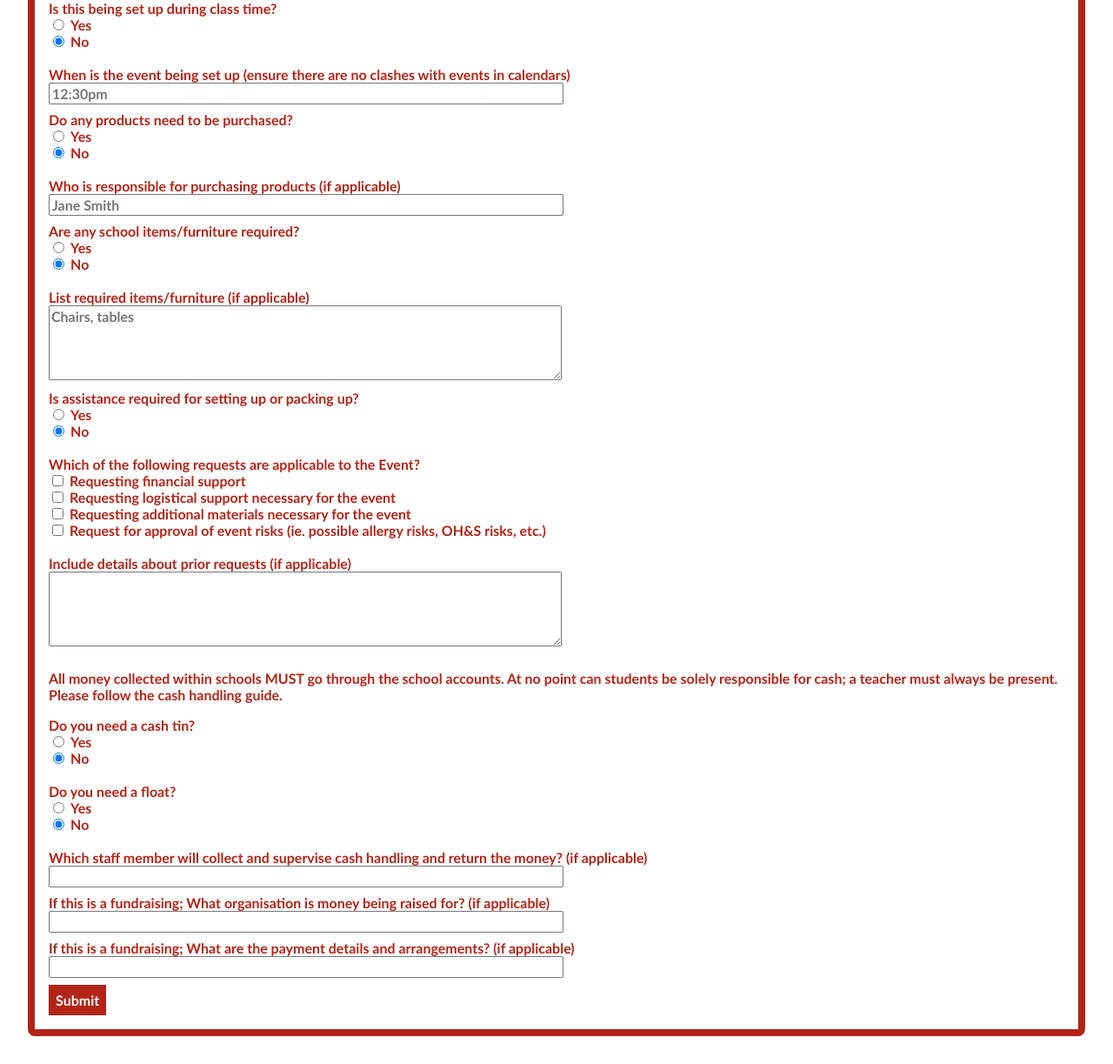
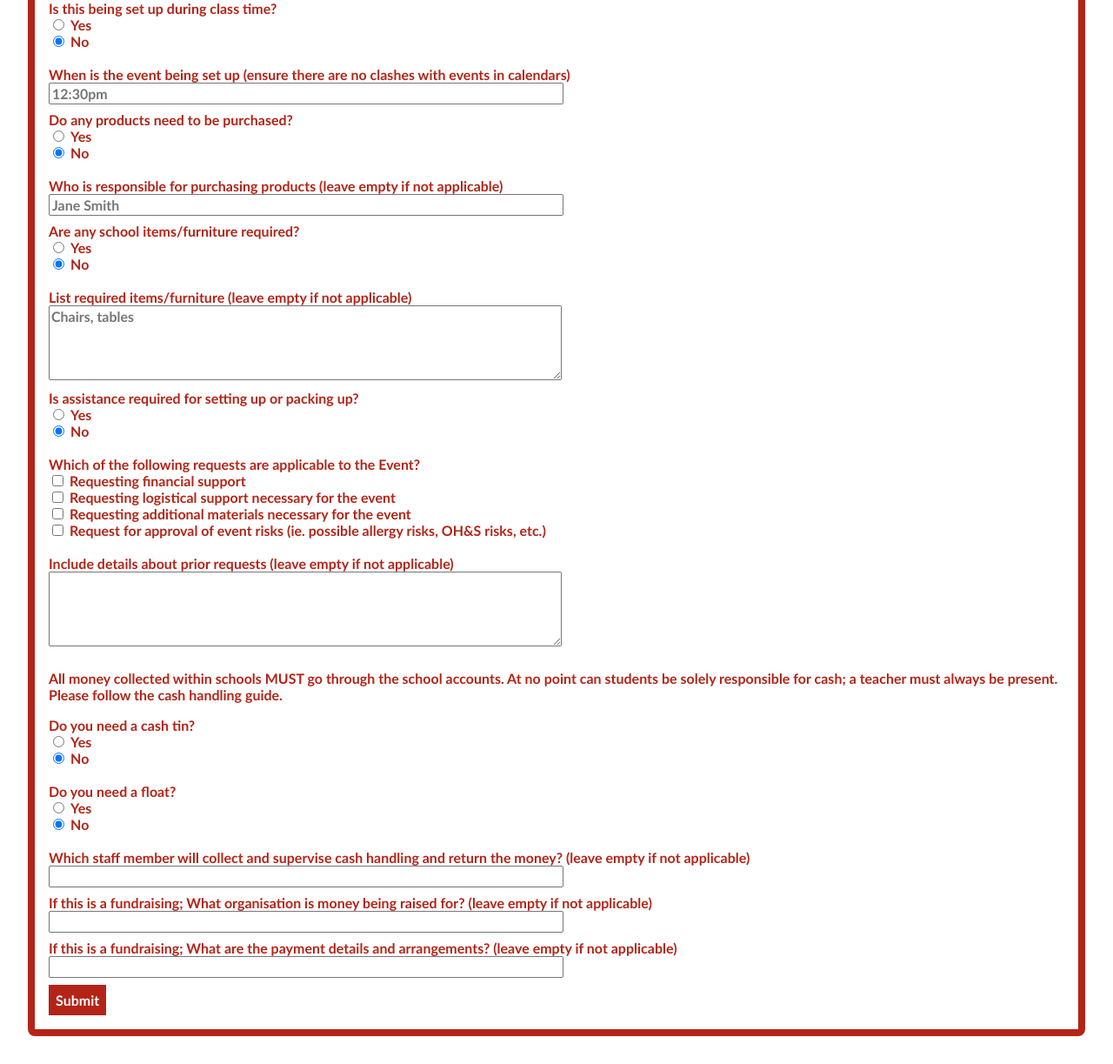
Before and after one commit to edward70/eventplanner, a Python web app: template templates/editevent.html in a window 1280 px wide. Shown: the part 1893-3116 px from the top of the page at 87% size. Run offline with Jinja, Linux system fonts and the light colour scheme; the template is opened without the code that fills it, so the values that code supplies are empty.

Commit message:
quickfix

```diff
--- a/templates/editevent.html
+++ b/templates/editevent.html
@@ -26,7 +26,7 @@
 		  <label>Teacher In Charge</label><br>
 		  <input type="text" name="teacher" placeholder="Ms. Jones" value="{{ event[4] }}" required><br>
 		  <label>Event Summary (ie. the reason for the event, students or groups involved, general requirements, etc.)</label><br>
-		  <textarea name="summary" placeholder="Lorem ipsum dolor sit amet..." value="{{ event[5] }}" required></textarea><br>
+		  <textarea name="summary" placeholder="Lorem ipsum dolor sit amet..." required>{{ event[5] }}</textarea><br>
 		  <label>Live School Calendar</label>
 		  <iframe src="{{ schoolcalendar }}" height="500"></iframe>
 		  <label>Live Lunchtime Activities Calendar</label>
@@ -67,7 +67,7 @@
 		  <input type="radio" name="productsbool" id="productsno" checked value="No">
 		  <label for="productsno">No</label><br><br>
 		  {% endif %}
-		  <label>Who is responsible for purchasing products (if applicable)</label><br>
+		  <label>Who is responsible for purchasing products (leave empty if not applicable)</label><br>
 		  <input type="text" name="productsresponsibility" placeholder="Jane Smith" value="{{ event[14] }}"><br>
 		  <label>Are any school items/furniture required?</label><br>
 		  {% if event[15] == "Yes" %}
@@ -81,7 +81,7 @@
 		  <input type="radio" name="furniturebool" id="furnitureno" checked value="No">
 		  <label for="furnitureno">No</label><br><br>
 		  {% endif %}
-		  <label>List required items/furniture (if applicable)</label><br>
+		  <label>List required items/furniture (leave empty if not applicable)</label><br>
 		  <textarea name="furniture" placeholder="Chairs, tables" value="{{ event[16] }}"></textarea><br>
 		  <label>Is assistance required for setting up or packing up?</label><br>
 		  {% if event[17] %}
@@ -104,7 +104,7 @@
 		  <label for="materials">Requesting additional materials necessary for the event</label><br>
 		  <input type="checkbox" name="risks" id="risks" {% if event[21] %}checked{% endif %} value="risks">
 		  <label for="risks">Request for approval of event risks (ie. possible allergy risks, OH&S risks, etc.)</label><br><br>
-		  <label>Include details about prior requests (if applicable)</label><br>
+		  <label>Include details about prior requests (leave empty if not applicable)</label><br>
 		  <textarea name="requestdetails" value="{{ event[22] }}"></textarea>
 		  <p>All money collected within schools MUST go through the school accounts. At no point can students be solely responsible for cash; a teacher must always be present. Please follow the cash handling guide.</p>
 		  <label>Do you need a cash tin?</label><br>
@@ -132,11 +132,11 @@
 		  <input type="radio" name="floatbool" id="floatno" value="No" checked>
 		  <label for="floatno">No</label><br><br>
 		  {% endif %}
-		  <label>Which staff member will collect and supervise cash handling and return the money? (if applicable)</label><br>
+		  <label>Which staff member will collect and supervise cash handling and return the money? (leave empty if not applicable)</label><br>
 		  <input type="text" name="cashsupervise" value="{{ event[25] }}"><br>
-		  <label>If this is a fundraising; What organisation is money being raised for? (if applicable)</label><br>
+		  <label>If this is a fundraising; What organisation is money being raised for? (leave empty if not applicable)</label><br>
 		  <input type="text" name="organisation" value="{{ event[26] }}"><br>
-		  <label>If this is a fundraising; What are the payment details and arrangements? (if applicable)</label><br>
+		  <label>If this is a fundraising; What are the payment details and arrangements? (leave empty if not applicable)</label><br>
 		  <input type="text" name="paymentdetails" value="{{ event[27] }}"><br>
 		  {% if fail %}
 		    <p>Error: Data invalid. Make sure data submitted is in correct format.</p>
```
Also changed, not shown: templates/newevent.html (+6 -6 lines).
